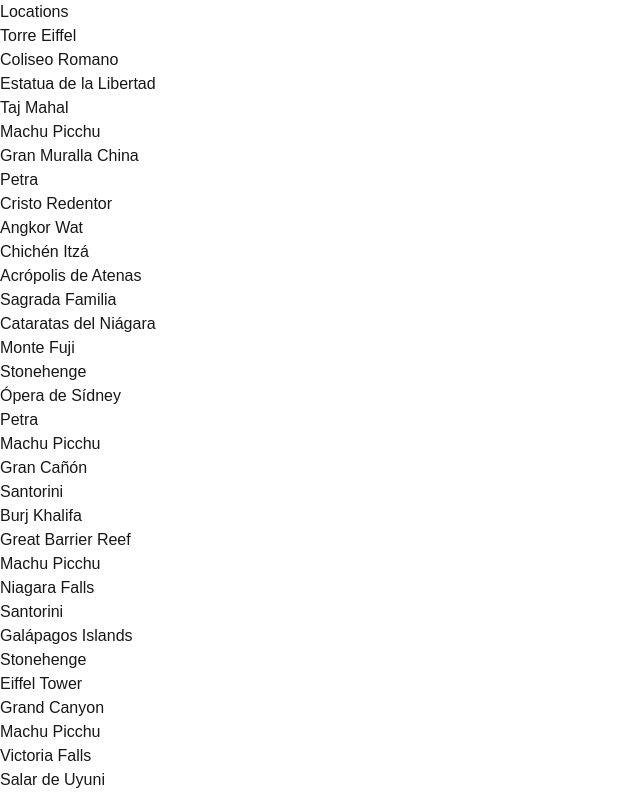
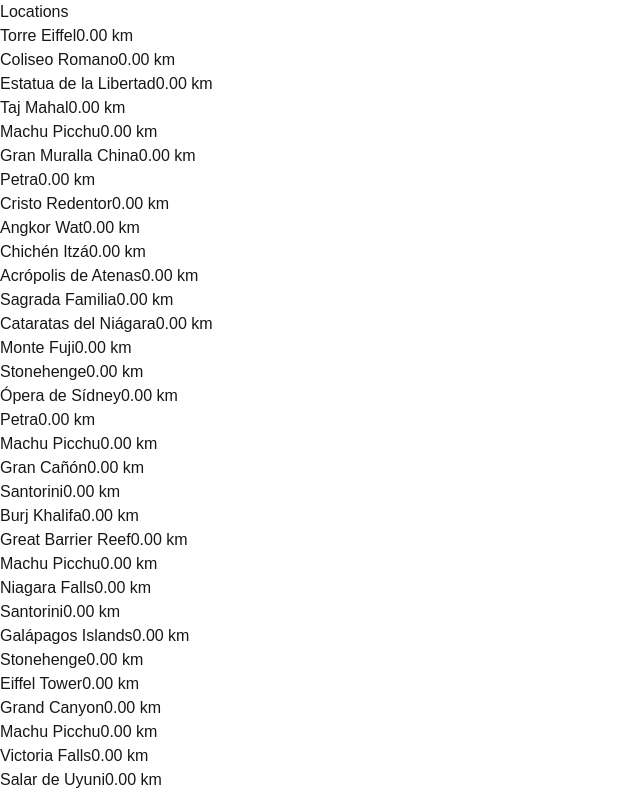
Before and after one commit to hugotorreslinares/hugomap, a Next.js app: page / in a window 1280 px wide. Shown: the top 795 px of the page, without its empty margins (0-640 px from the left). Built offline with nearby package versions, Linux system fonts and the light colour scheme; no server answers.

Commit message:
nice enough

```diff
--- a/src/app/components/CustomMap.tsx
+++ b/src/app/components/CustomMap.tsx
@@ -33,6 +33,18 @@ const userIcon = new L.Icon({
   popupAnchor: [1, -34],
   shadowSize: [41, 41]
 })
+
+// Haversine formula to calculate distance between two points
+const haversineDistance = (lat1: number, lon1: number, lat2: number, lon2: number): number => {
+  const R = 6371; // Radius of the Earth in kilometers
+  const dLat = (lat2 - lat1) * (Math.PI / 180);
+  const dLon = (lon2 - lon1) * (Math.PI / 180);
+  const a = Math.sin(dLat / 2) * Math.sin(dLat / 2) +
+            Math.cos(lat1 * (Math.PI / 180)) * Math.cos(lat2 * (Math.PI / 180)) *
+            Math.sin(dLon / 2) * Math.sin(dLon / 2);
+  const c = 2 * Math.atan2(Math.sqrt(a), Math.sqrt(1 - a));
+  return R * c; // Distance in kilometers
+}
 
 const CenterMap = ({ userLocation, targetLocation }: { userLocation: { lat: number; lng: number } | null, targetLocation: { lat: number; lng: number } | null }) => {
   const map = useMap();
@@ -94,6 +106,15 @@ export default function CustomMap() {
     setTargetLocation({ lat: location.lat, lng: location.lng });
   };
 
+  // Sort locations by distance from user location
+  const sortedLocations = userLocation
+    ? [...locations].sort((a, b) => {
+        const distanceA = haversineDistance(userLocation.lat, userLocation.lng, a.lat, a.lng);
+        const distanceB = haversineDistance(userLocation.lat, userLocation.lng, b.lat, b.lng);
+        return distanceA - distanceB; // Sort in ascending order
+      })
+    : locations;
+
   return (
     <div className="flex h-screen w-full">
       <div className="w-1/4 bg-white p-4 overflow-y-auto">
@@ -104,11 +125,15 @@ export default function CustomMap() {
               You are here: {userAddress ? userAddress : "Fetching address..."}
             </li>
           )}
-          {locations.map(location => (
-            <li key={location.id} className="cursor-pointer mb-2" onClick={() => handleLocationClick(location)}>
-              {location.title}
-            </li>
-          ))}
+          {sortedLocations.map(location => {
+            const distance = userLocation ? haversineDistance(userLocation.lat, userLocation.lng, location.lat, location.lng) : 0;
+            return (
+              <li key={location.id} className="flex justify-between cursor-pointer mb-2" onClick={() => handleLocationClick(location)}>
+                <span>{location.title}</span>
+                <span>{distance.toFixed(2)} km</span> {/* Distance aligned to the right */}
+              </li>
+            );
+          })}
         </ul>
       </div>
       <div className="w-3/4">
```
